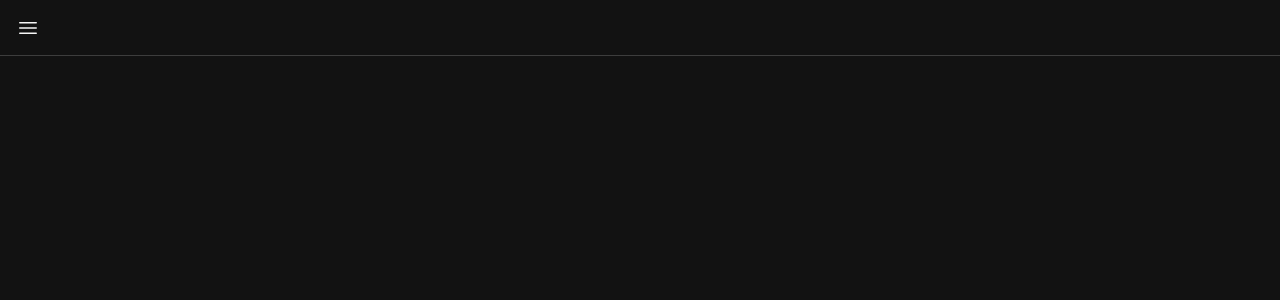
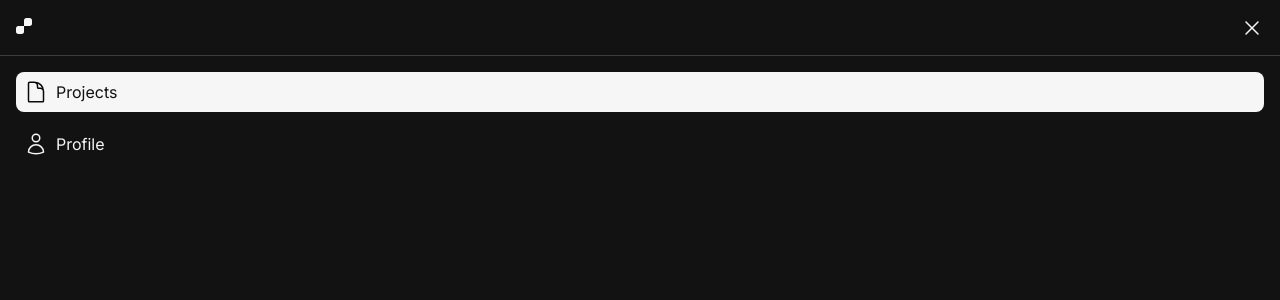
Before and after one commit to pikriawan/syntaax, a Next.js app: page / in a window 1280 px wide. Shown: the top 300 px of the page. Built offline with nearby package versions, Linux system fonts and the light colour scheme.

Commit message:
feat: add navbar functionality

```diff
--- /dev/null
+++ b/app/profile/styles.module.css
@@ -0,0 +1,6 @@
+.app-bar {
+    display: flex;
+    justify-content: space-between;
+    align-items: center;
+    padding: 0 1rem;
+}
--- a/components/AppBar/styles.module.css
+++ b/components/AppBar/styles.module.css
@@ -1,5 +1,6 @@
 .app-bar {
     width: 100%;
     height: var(--app-bar-height);
+    background-color: var(--color-background);
     box-shadow: 0 -0.0625rem 0 var(--color-border) inset;
 }
--- a/components/Button/styles.module.css
+++ b/components/Button/styles.module.css
@@ -89,6 +89,8 @@
     font-family: var(--font-inter);
     font-size: 1rem;
     background-color: transparent;
+    -webkit-user-select: none;
+    user-select: none;
 }
 
 @keyframes spin {
@@ -102,7 +104,8 @@
 }
 
 @media (min-width: 768px) {
-    .button {
+    .button,
+    .base-button {
         cursor: pointer;
     }
 }
--- a/components/Navbar/Navbar.jsx
+++ b/components/Navbar/Navbar.jsx
@@ -1,24 +1,74 @@
 "use client";
 
+import clsx from "clsx";
 import Image from "next/image";
+import Link from "next/link";
+import { usePathname } from "next/navigation";
 import { useState } from "react";
+import { createPortal } from "react-dom";
 import styles from "./styles.module.css";
+import AppBar from "@/components/AppBar";
 import { BaseButton } from "@/components/Button";
 
 export default function Navbar() {
+    const pathname = usePathname();
     const [open, setOpen] = useState(false);
 
     return (
         <>
-            <BaseButton>
+            <BaseButton className={styles["icon-button"]}>
                 <Image
                     width={24}
                     height={24}
                     src="/bars-3.svg"
                     alt="Navbar icon"
-                    className={styles["navbar-icon"]}
                 />
             </BaseButton>
+            {createPortal(
+                <>
+                    <div className={styles.navbar}>
+                        <AppBar className={styles["app-bar"]}>
+                            <Link href="/">
+                                <Image
+                                    width={16}
+                                    height={16}
+                                    src="/syntaax.svg"
+                                    alt="Syntaax"
+                                />
+                            </Link>
+                            <BaseButton className={styles["icon-button"]}>
+                                <Image
+                                    width={24}
+                                    height={24}
+                                    src="/x-mark.svg"
+                                    alt="Navbar icon"
+                                />
+                            </BaseButton>
+                        </AppBar>
+                        <div className={styles["navbar-items"]}>
+                            <Link href="/" className={clsx(styles["navbar-item"], pathname === "/" && styles["active"])}>
+                                <Image
+                                    width={24}
+                                    height={24}
+                                    src="/document.svg"
+                                    alt="Projects"
+                                />
+                                <span className={styles["navbar-text"]}>Projects</span>
+                            </Link>
+                            <Link href="/profile" className={clsx(styles["navbar-item"], pathname === "/profile" && styles["active"])}>
+                                <Image
+                                    width={24}
+                                    height={24}
+                                    src="/user.svg"
+                                    alt="Profile"
+                                />
+                                <span className={styles["navbar-text"]}>Profile</span>
+                            </Link>
+                        </div>
+                    </div>
+                </>,
+                document.body
+            )}
         </>
     );
 }
--- a/components/Navbar/styles.module.css
+++ b/components/Navbar/styles.module.css
@@ -1,3 +1,54 @@
-.navbar-icon {
+.icon-button img {
     vertical-align: middle;
 }
+
+.navbar {
+    width: 100%;
+    height: 100%;
+    position: fixed;
+    top: 0;
+    left: 0;
+    z-index: 2;
+}
+
+.app-bar {
+    display: flex;
+    justify-content: space-between;
+    align-items: center;
+    padding: 0 1rem;
+}
+
+.navbar-items {
+    padding: 1rem 1rem 0 1rem;
+    display: flex;
+    flex-direction: column;
+    gap: 0.75rem;
+}
+
+.navbar-item {
+    display: flex;
+    align-items: center;
+    gap: 0.5rem;
+    padding: 0.5rem;
+    border-radius: 0.5rem;
+    background-color: var(--color-secondary-main);
+    color: var(--color-text-light);
+    text-decoration: none;
+}
+
+.navbar-item:hover {
+    background-color: var(--color-secondary-hover);
+}
+
+.navbar-item.active {
+    color: var(--color-text-dark);
+    background-color: var(--color-primary-main);
+}
+
+.navbar-item.active:hover {
+    background-color: var(--color-primary-hover);
+}
+
+.navbar-item.active img {
+    filter: invert(100%);
+}
```
Also changed, not shown: app/profile/page.jsx (added, +11 -0 lines), public/document.svg.
